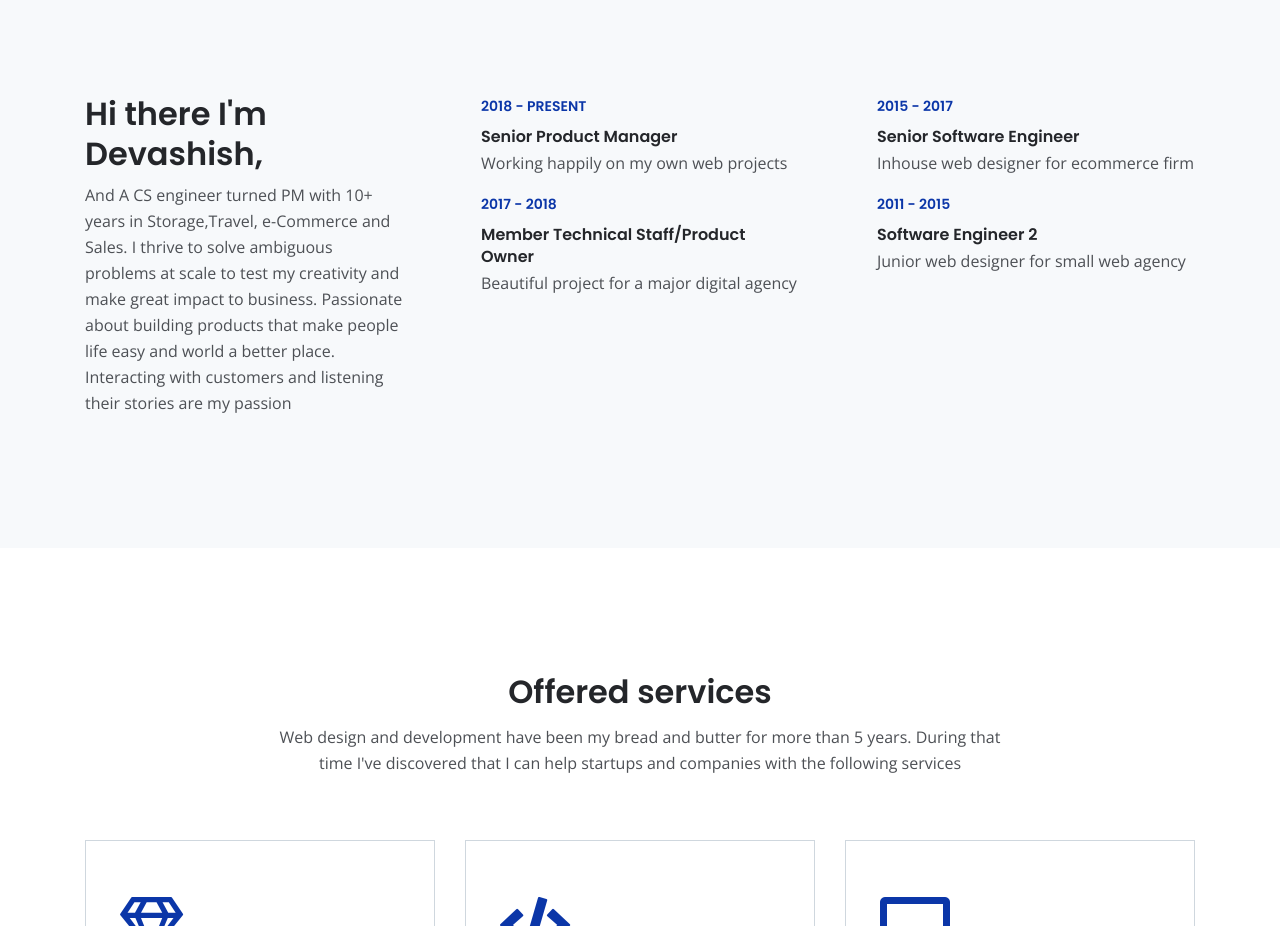
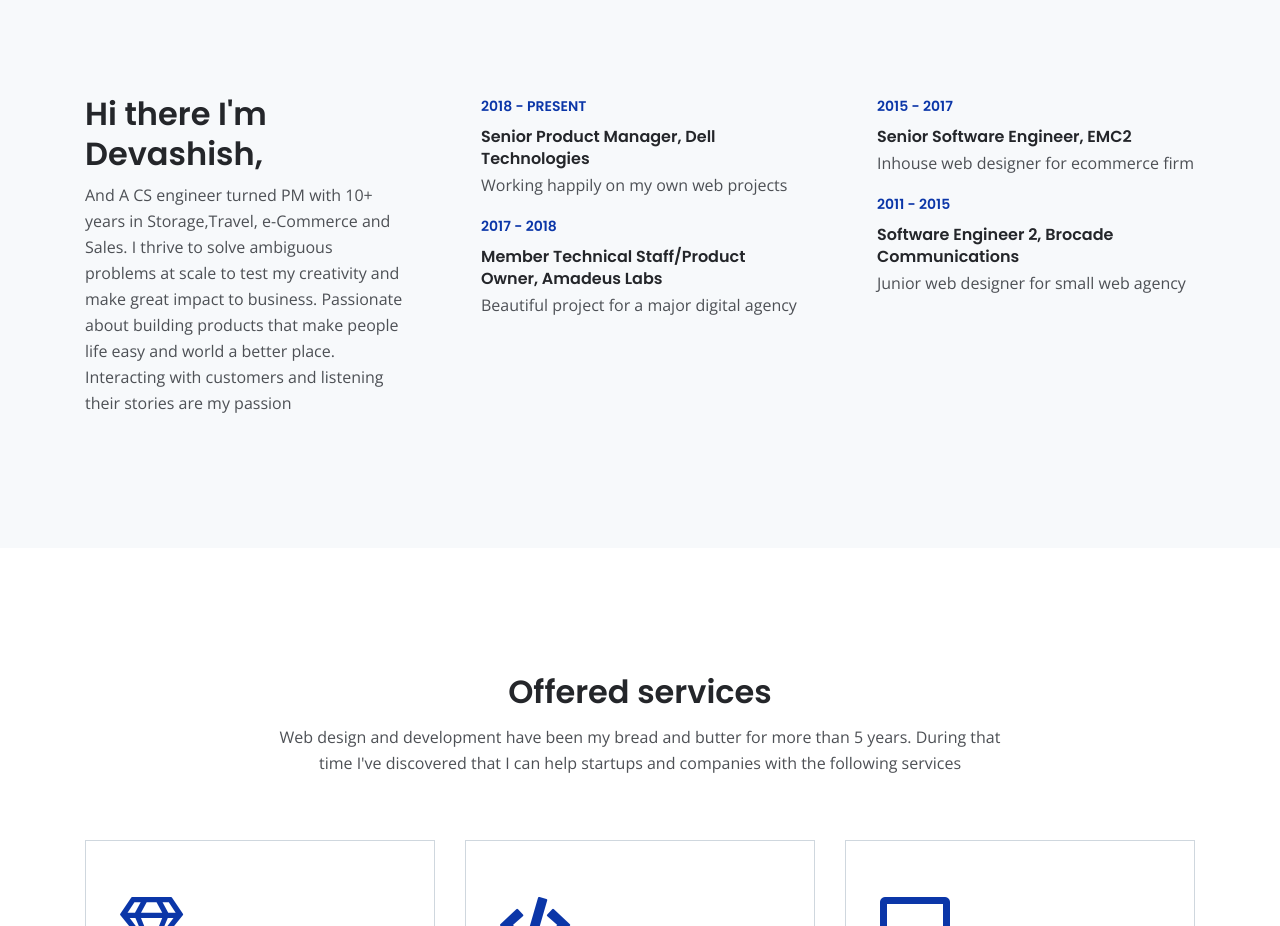
Before and after one commit to devashish-shivmurthy/devashish-shivmurthy.github.io, a plain HTML site: page index.html in a window 1280 px wide. Shown: the part 880-1806 px from the top of the page. Drawn offline with nearby package versions, Linux system fonts and the light colour scheme.

Commit message:
Update index.html

```diff
--- a/index.html
+++ b/index.html
@@ -121,20 +121,20 @@
                 <div class="col-lg-4">
                     <div class="text-container second">
                         <div class="time">2018 - PRESENT</div>
-                        <h6>Senior Product Manager</h6>
+                        <h6>Senior Product Manager, Dell Technologies</h6>
                         <p>Working happily on my own web projects</p>
                         <div class="time">2017 - 2018</div>
-                        <h6>Member Technical Staff/Product Owner</h6>
+                        <h6>Member Technical Staff/Product Owner, Amadeus Labs</h6>
                         <p>Beautiful project for a major digital agency</p>
                     </div> <!-- end of text-container -->
                 </div> <!-- end of col -->
                 <div class="col-lg-4">
                     <div class="text-container third">
                         <div class="time">2015 - 2017</div>
-                        <h6>Senior Software Engineer</h6>
+                        <h6>Senior Software Engineer, EMC2</h6>
                         <p>Inhouse web designer for ecommerce firm</p>
                         <div class="time">2011 - 2015</div>
-                        <h6>Software Engineer 2</h6>
+                        <h6>Software Engineer 2, Brocade Communications</h6>
                         <p>Junior web designer for small web agency</p>
                     </div> <!-- end of text-container -->
                 </div> <!-- end of col -->
```
